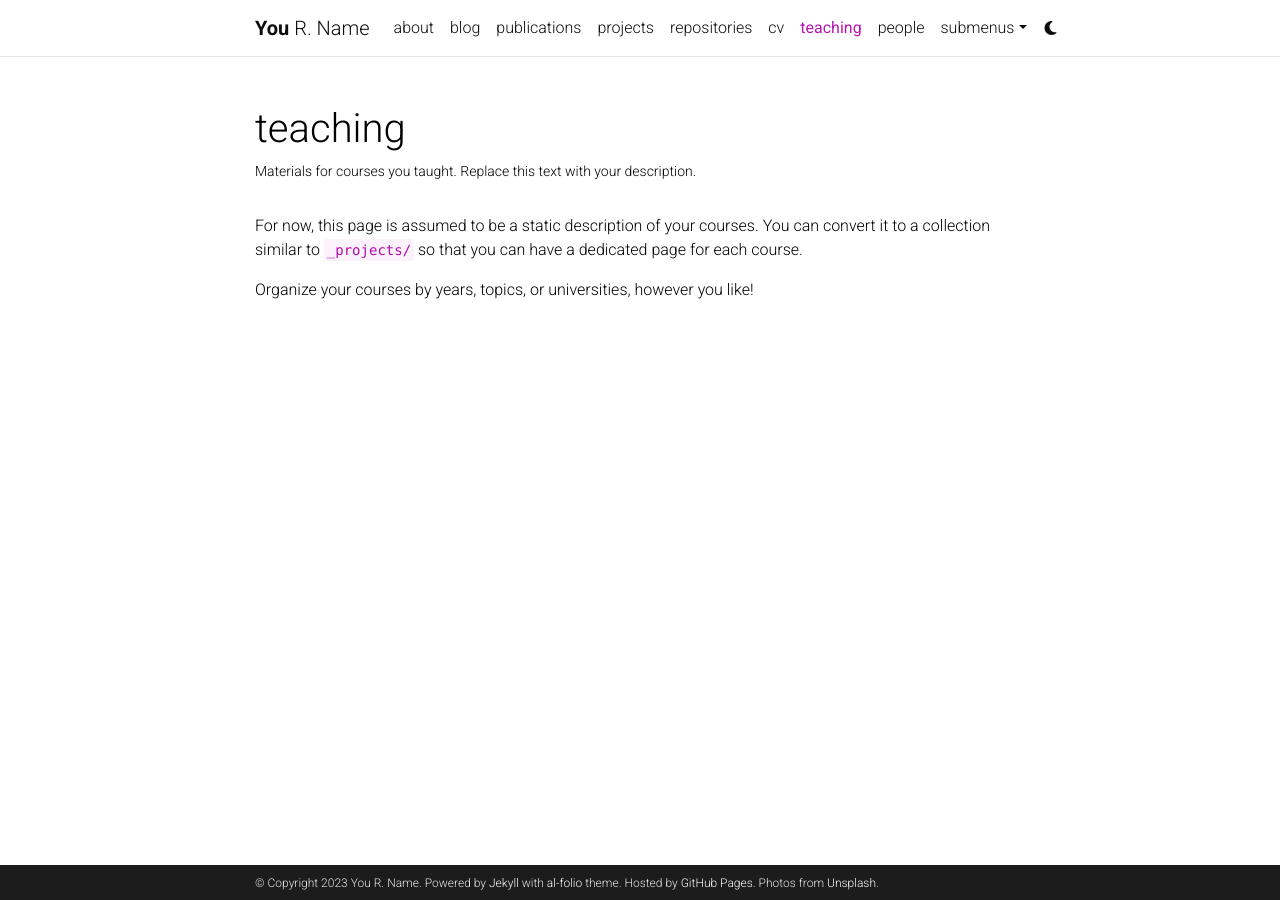
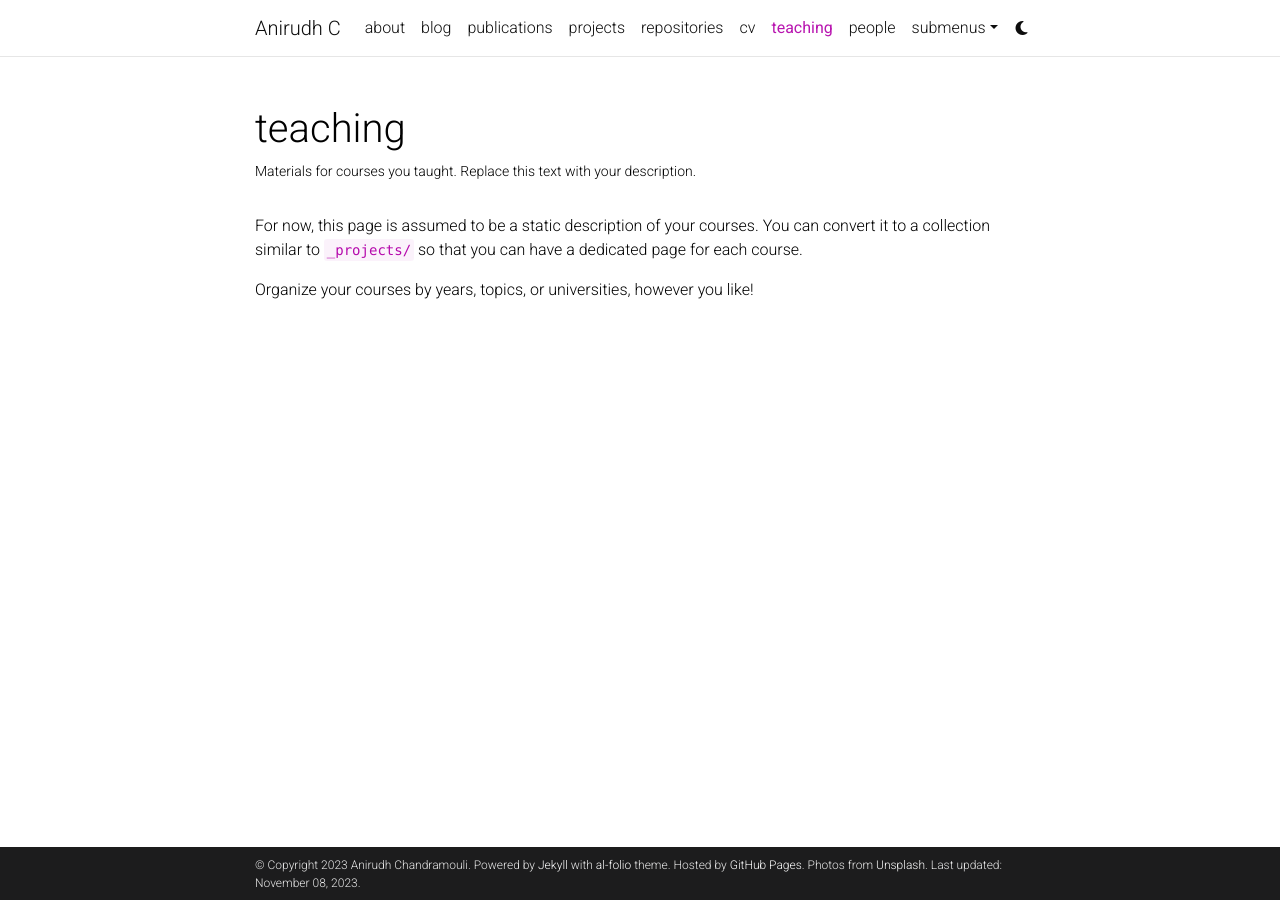
Before and after one commit to Anirudh-C/Anirudh-C.github.io, a Jekyll site: the page built from _pages/teaching.md, in a window 1280 px wide. Built offline with Jekyll 4.4.1, drawn with Linux system fonts in a browser that asks for light colours; comment, search, counter and statistics services are not loaded; a style sheet for code colours, icons or effects is not loaded.

Commit message:
update: some information

```diff
--- a/_config.yml
+++ b/_config.yml
@@ -2,11 +2,11 @@
 # Site settings
 # -----------------------------------------------------------------------------
 
-title: blank # the website title (if blank, full name will be used instead)
-first_name: You
-middle_name: R.
-last_name: Name
-email: you@example.com
+title: Anirudh C # the website title (if blank, full name will be used instead)
+first_name: Anirudh
+middle_name:
+last_name: Chandramouli
+email: anirudh.chandramouli@biu.ac.il
 description: > # the ">" symbol means to ignore newlines until "footer_text:"
   A simple, whitespace theme for academics. Based on [*folio](https://github.com/bogoli/-folio) design.
 footer_text: >
@@ -16,11 +16,11 @@
 keywords: jekyll, jekyll-theme, academic-website, portfolio-website  # add your own keywords or leave empty
 
 lang: en # the language of your site (for example: en, fr, cn, ru, etc.)
-icon: ⚛️  # the emoji used as the favicon (alternatively, provide image name in /assets/img/)
+icon: 📖️  # the emoji used as the favicon (alternatively, provide image name in /assets/img/)
 
-url: https://alshedivat.github.io # the base hostname & protocol for your site
-baseurl: /al-folio # the subpath of your site, e.g. /blog/
-last_updated: false # set to true if you want to display last updated in the footer
+url: https://anirudh-c.github.io # the base hostname & protocol for your site
+baseurl: # the subpath of your site, e.g. /blog/
+last_updated: true # set to true if you want to display last updated in the footer
 impressum_path:  # set to path to include impressum link in the footer, use the same path as permalink in a page, helps to conform with EU GDPR
 
 # -----------------------------------------------------------------------------
@@ -67,16 +67,16 @@
 # Social integration
 # -----------------------------------------------------------------------------
 
-github_username: # your GitHub user name
+github_username: anirudh-c # your GitHub user name
 gitlab_username: # your GitLab user name
 twitter_username: # your Twitter handle
 mastodon_username: # your mastodon instance+username in the format instance.tld/@username
-linkedin_username: # your LinkedIn user name
+linkedin_username: anirudh-c-538739154 # your LinkedIn user name
 telegram_username: # your Telegram user name
 scholar_userid: # your Google Scholar ID
 semanticscholar_id: # your Semantic Scholar ID
 whatsapp_number: # your WhatsApp number (full phone number in international format. Omit any zeroes, brackets, or dashes when adding the phone number in international format.)
-orcid_id: # your ORCID ID
+orcid_id: 0000-0003-4282-1387 # your ORCID ID
 medium_username: # your Medium username
 quora_username: # your Quora username
 publons_id: # your ID on Publons
```
